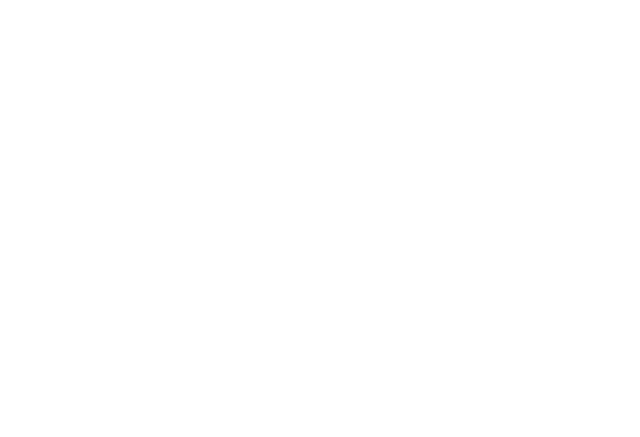
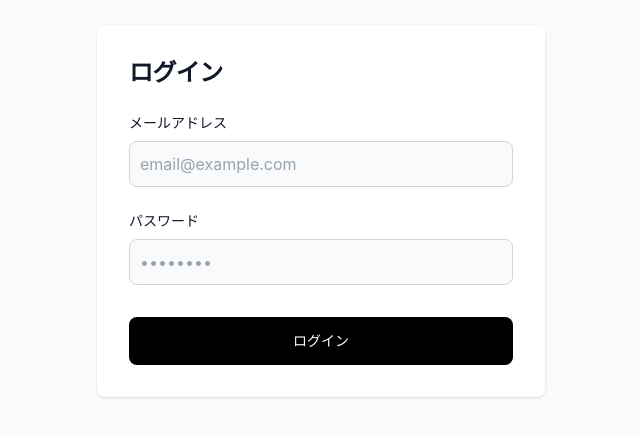
Before and after one commit to luandv03/ViJaConnect, a React (Vite) app in the folder frontend/: page /sign-in in a window 1280 px wide. Before the commit this address had no page. Shown: the part 189-626 px from the top of the page, without its empty margins (319-959 px from the left). Built offline with nearby package versions, Linux system fonts and the light colour scheme.

Commit message:
Add login page

```diff
--- a/frontend/package.json
+++ b/frontend/package.json
@@ -26,7 +26,8 @@
         "react": "^18.3.1",
         "react-dom": "^18.3.1",
         "react-router-dom": "^6.28.0",
-        "react-textarea-autosize": "^8.5.5"
+        "react-textarea-autosize": "^8.5.5",
+        "react-toastify": "^11.0.2"
     },
     "devDependencies": {
         "@eslint/js": "^9.13.0",
--- a/frontend/src/App.jsx
+++ b/frontend/src/App.jsx
@@ -1,7 +1,7 @@
 import { createBrowserRouter, RouterProvider } from "react-router-dom";
 
 import routes from "./routes";
-import { LayoutApp, NotFound } from "./pages";
+import { LayoutApp, NotFound, SignIn } from "./pages";
 
 function App() {
     const router = createBrowserRouter([
@@ -11,6 +11,10 @@
             errorElement: <NotFound />,
             children: routes,
         },
+        {
+            path: "/sign-in",
+            element: <SignIn />,
+        },
     ]);
 
     return <RouterProvider router={router} />;
--- /dev/null
+++ b/frontend/src/pages/SignIn.page.jsx
@@ -0,0 +1,94 @@
+import React, { useState } from "react";
+import { toast } from "react-toastify";
+// import { signIn } from "../../function/auth";
+
+export default function SignIn() {
+    const [formData, setFormData] = useState({
+        email: "",
+        password: "",
+    });
+    const [errors, setErrors] = useState({});
+
+    const handleChange = (e) => {
+        const { name, value } = e.target;
+        setFormData({
+            ...formData,
+            [name]: value,
+        });
+    };
+
+    const handleSubmit = async (e) => {
+        e.preventDefault();
+
+        setErrors({});
+
+        const validationErrors = {};
+        if (!formData.email) validationErrors.email = "メールアドレスを入力してください";
+        if (!formData.password) validationErrors.password = "パスワードを入力してください";
+
+        if (Object.keys(validationErrors).length > 0) {
+            setErrors(validationErrors);
+            return;
+        }
+
+        const result = await signIn(formData);
+        if (result.success) {
+            localStorage.setItem("token", result.token);
+            window.location.href = "/";
+        } else {
+            if (result.status === 404) {
+                setErrors({ password: "アカウントが存在しません" });
+                toast.error("アカウントが存在しません");
+            }
+            if (result.status === 401) {
+                setErrors({ password: "パスワードが正しくありません" });
+                toast.error("パスワードが正しくありません");
+            }
+        }
+    };
+
+    return (
+    <section className="bg-gray-50 dark:bg-gray-900">
+        <div className="flex flex-col items-center justify-center px-6 py-8 mx-auto md:h-screen lg:py-0">
+            <div className="w-full bg-white rounded-lg shadow dark:border md:mt-0 sm:max-w-md xl:p-0 dark:bg-gray-800 dark:border-gray-700">
+                <div className="p-6 space-y-4 md:space-y-6 sm:p-8">
+                    <h1 className="text-xl font-bold leading-tight tracking-tight text-gray-900 md:text-2xl dark:text-white">
+                        ログイン
+                    </h1>
+                    <form onSubmit={handleSubmit} className="space-y-4 md:space-y-6" action="#">
+                        <div>
+                            <label for="email" className="block mb-2 text-sm font-medium text-gray-900 dark:text-white">メールアドレス</label>
+                            <input
+                                type="email"
+                                name="email"
+                                id="email"
+                                className="mb-2 bg-gray-50 border border-gray-300 text-gray-900 rounded-lg focus:ring-primary-600 focus:border-primary-600 block w-full p-2.5 dark:bg-gray-700 dark:border-gray-600 dark:placeholder-gray-400 dark:text-white"
+                                placeholder="email@example.com"
+                                value={formData.email}
+                                onChange={handleChange}
+                                required=""
+                            />
+                            {errors.email && <span className="text-red-500">{errors.email}</span>}
+                        </div>
+                        <div>
+                            <label for="password" className="block mb-2 text-sm font-medium text-gray-900 dark:text-white">パスワード</label>
+                            <input
+                                type="password"
+                                name="password"
+                                id="password"
+                                className="mb-2 bg-gray-50 border border-gray-300 text-gray-900 rounded-lg focus:ring-primary-600 focus:border-primary-600 block w-full p-2.5 dark:bg-gray-700 dark:border-gray-600 dark:placeholder-gray-400 dark:text-white"
+                                placeholder="••••••••"
+                                value={formData.password}
+                                onChange={handleChange}
+                                required=""
+                            />
+                            {errors.password && <span className="text-red-500">{errors.password}</span>}
+                        </div>
+                        <button type="submit" className="w-full btn btn-lg bg-black text-white hover:bg-primary-700 focus:outline-none font-medium rounded-lg text-sm px-5 py-3.5 text-center dark:bg-primary-600 dark:hover:bg-primary-700 dark:focus:ring-primary-800">ログイン</button>
+                    </form>
+                </div>
+            </div>
+        </div>
+    </section>
+    );
+}
--- a/frontend/src/pages/index.js
+++ b/frontend/src/pages/index.js
@@ -3,3 +3,4 @@
 export { default as NotFound } from "./NotFound.page";
 export { default as PostDetailPage } from "./PostDetailPage.page";
 export { default as Event } from "./Event.page";
+export { default as SignIn } from "./SignIn.page";
```
Also changed, not shown: 1 other file (tests, documents, lock files or other folders).
